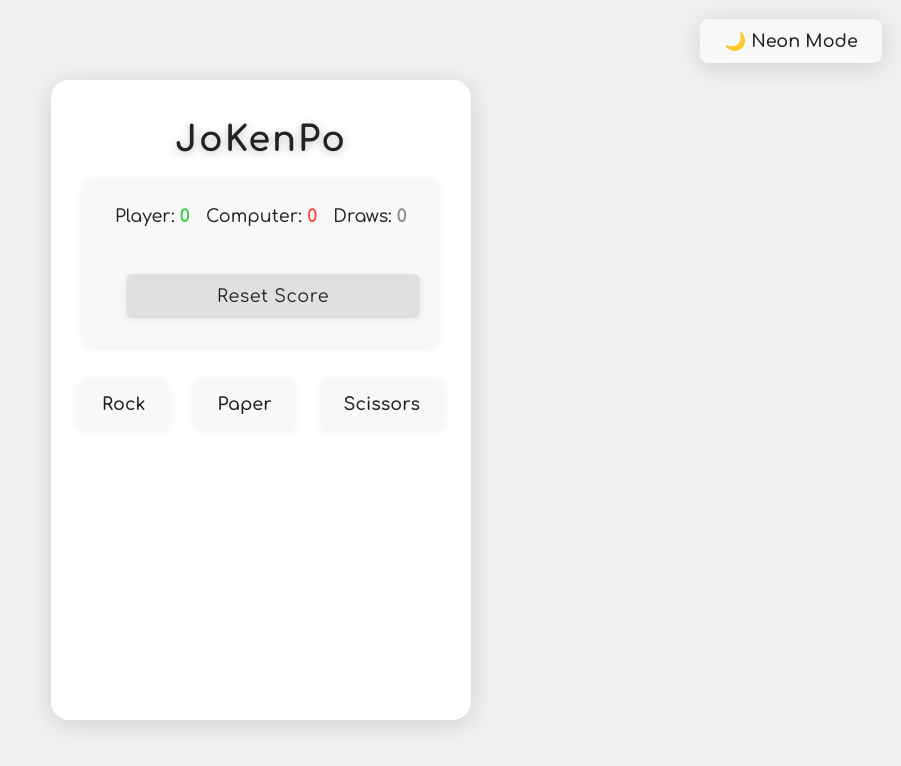
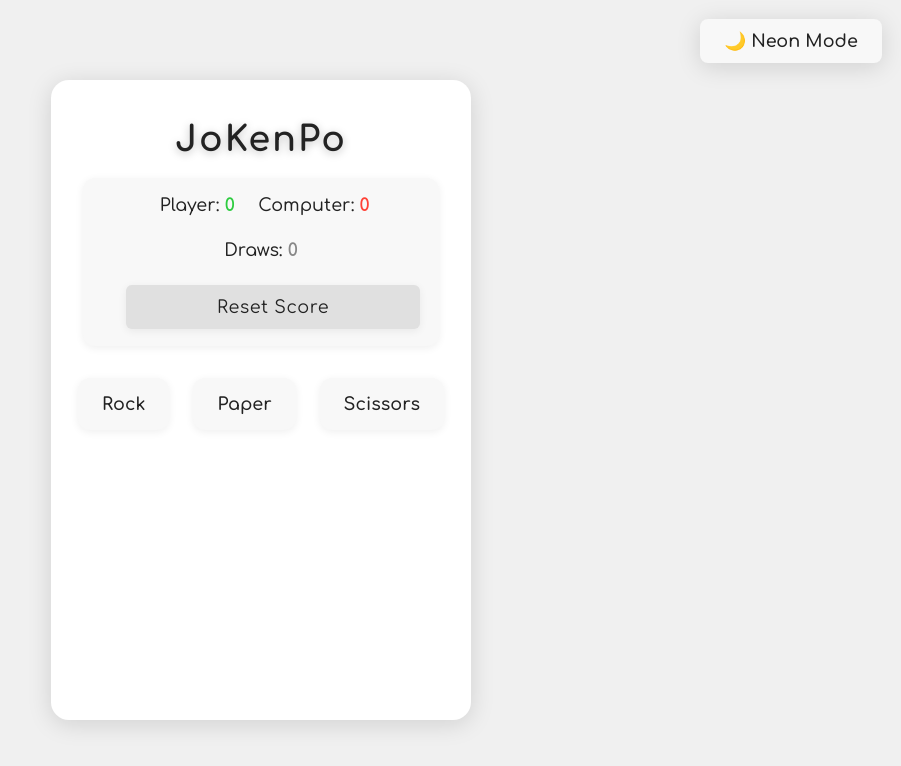
Before and after one commit to regimif/Neon-JoKenPo, a React (Vite) app: page / in a window 1280 px wide. Shown: the top 766 px of the page, without its empty margins (379-1280 px from the left). Built offline with nearby package versions, Linux system fonts and the light colour scheme.

Commit message:
style: improved scoreboard visualizatio to avoid unecessary layout changes

```diff
--- a/src/App.css
+++ b/src/App.css
@@ -181,6 +181,8 @@ h1 {
 .score-item {
   font-size: 1.1rem;
   font-weight: 500;
+  min-width: 90px; /* ajuste conforme necessário */
+  text-align: center;
 }
 
 .player-score span {
```
